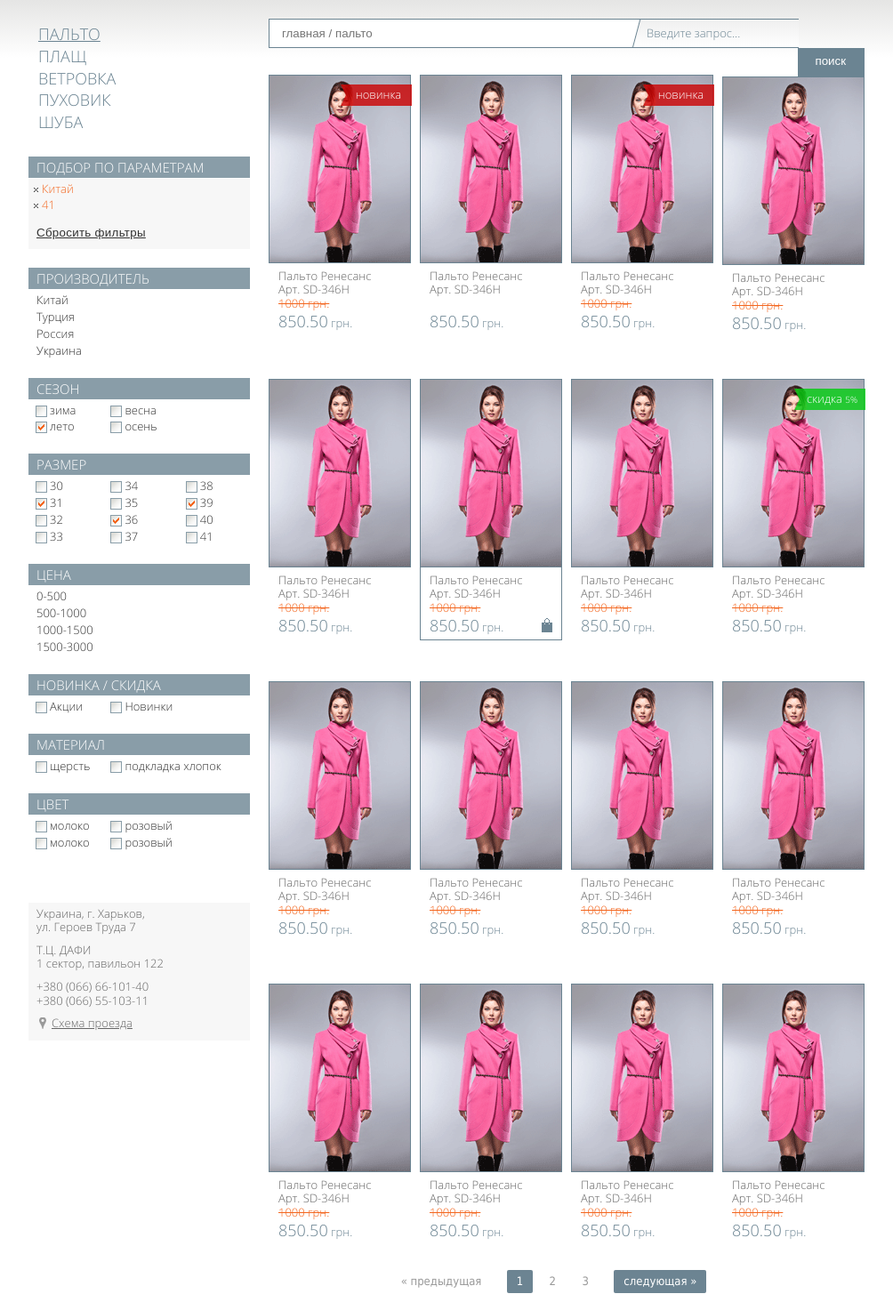
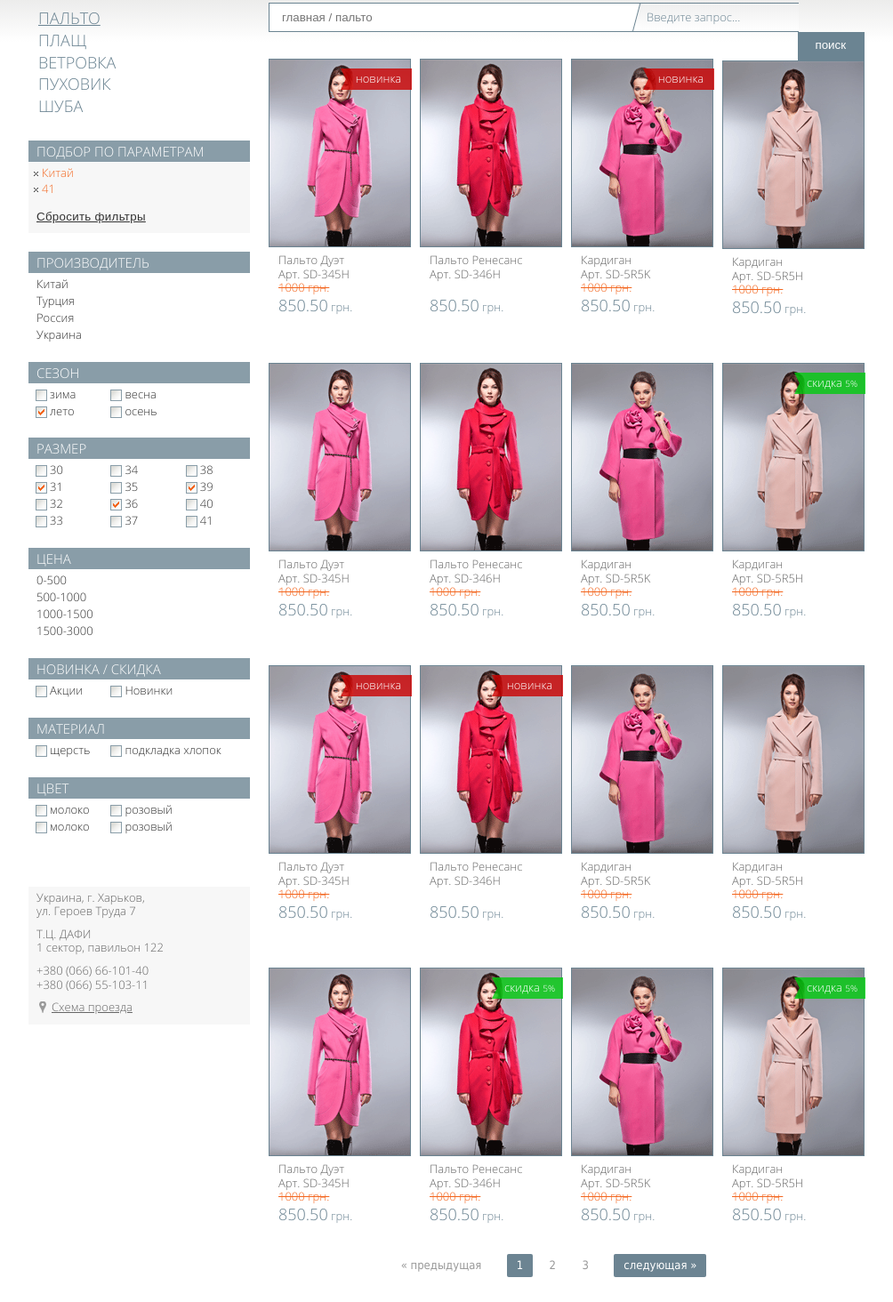
Before and after one commit to alexkoder/milena, a plain HTML site: page index.html in a window 1280 px wide. Shown: the part 156-1620 px from the top of the page at 89% size, without its empty margins (128-1132 px from the left). Drawn offline with nearby package versions, Linux system fonts and the light colour scheme.

Commit message:
Modified content

```diff
--- a/index.html
+++ b/index.html
@@ -4,7 +4,7 @@
 	<meta charset="UTF-8">
 	<title>Magazine</title>
 	<link rel="stylesheet" type="text/css" href="css/style.css">
-	<script src="https://ajax.googleapis.com/ajax/libs/jquery/3.1.0/jquery.min.js"></script> type="text/javascript"></script>
+	<script src="https://ajax.googleapis.com/ajax/libs/jquery/3.1.0/jquery.min.js"></script>
 	<script src='js/popup.js' type="text/javascript"></script>
 </head>
 <body>
@@ -201,15 +201,15 @@
 						<img src="img/img1.gif" alt="img">
 						<div class="img-border"></div>
 						<div class="product-description">
-							<p class="name">Пальто Ренесанс</p>
-							<p class="article">Арт. SD-346H</p>
+							<p class="name">Пальто Дуэт</p>
+							<p class="article">Арт. SD-345H</p>
 							<p class="old-price">1000 грн.</p>
 							<p class="price"><span>850.50</span> грн.</p>
 						</div>
 						<div class="sticker"><p>новинка</p></div>
 					</li>
 					<li>
-						<img src="img/img1.gif" alt="img">
+						<img src="img/img2.gif" alt="img">
 						<div class="img-border"></div>
 						<div class="product-description">
 							<p class="name">Пальто Ренесанс</p>
@@ -219,18 +219,38 @@
 						</div>
 					</li>
 					<li>
-						<img src="img/img1.gif" alt="img">
+						<img src="img/img3.gif" alt="img">
 						<div class="img-border"></div>
 						<div class="product-description">
-							<p class="name">Пальто Ренесанс</p>
-							<p class="article">Арт. SD-346H</p>
+							<p class="name">Кардиган</p>
+							<p class="article">Арт. SD-5R5K</p>
 							<p class="old-price">1000 грн.</p>
 							<p class="price"><span>850.50</span> грн.</p>
 						</div>
 						<div class="sticker"><p>новинка</p></div>
 					</li>
 					<li>
+						<img src="img/img4.gif" alt="img">
+						<div class="img-border"></div>
+						<div class="product-description">
+							<p class="name">Кардиган</p>
+							<p class="article">Арт. SD-5R5H</p>
+							<p class="old-price">1000 грн.</p>
+							<p class="price"><span>850.50</span> грн.</p>
+						</div>
+					</li>
+					<li>
 						<img src="img/img1.gif" alt="img">
+						<div class="img-border"></div>
+						<div class="product-description">
+							<p class="name">Пальто Дуэт</p>
+							<p class="article">Арт. SD-345H</p>
+							<p class="old-price">1000 грн.</p>
+							<p class="price"><span>850.50</span> грн.</p>
+						</div>
+					</li>
+					<li>
+						<img src="img/img2.gif" alt="img">
 						<div class="img-border"></div>
 						<div class="product-description">
 							<p class="name">Пальто Ренесанс</p>
@@ -240,21 +260,64 @@
 						</div>
 					</li>
 					<li>
+						<img src="img/img3.gif" alt="img">
+						<div class="img-border"></div>
+						<div class="product-description">
+							<p class="name">Кардиган</p>
+							<p class="article">Арт. SD-5R5K</p>
+							<p class="old-price">1000 грн.</p>
+							<p class="price"><span>850.50</span> грн.</p>
+						</div>
+					</li>
+					<li>
+						<img src="img/img4.gif" alt="img">
+						<div class="img-border"></div>
+						<div class="product-description">
+							<p class="name">Кардиган</p>
+							<p class="article">Арт. SD-5R5H</p>
+							<p class="old-price">1000 грн.</p>
+							<p class="price"><span>850.50</span> грн.</p>
+						</div>
+						<div class="sticker green"><p>скидка <span class='discount'>5%</span></p></div>
+					</li>
+					<li>
 						<img src="img/img1.gif" alt="img">
+						<div class="img-border"></div>
+						<div class="product-description">
+							<p class="name">Пальто Дуэт</p>
+							<p class="article">Арт. SD-345H</p>
+							<p class="old-price">1000 грн.</p>
+							<p class="price"><span>850.50</span> грн.</p>
+						</div>
+						<div class="sticker"><p>новинка</p></div>
+					</li>
+					<li>
+						<img src="img/img2.gif" alt="img">
 						<div class="img-border"></div>
 						<div class="product-description">
 							<p class="name">Пальто Ренесанс</p>
 							<p class="article">Арт. SD-346H</p>
+							<p class="old-price"> </p>
+							<p class="price"><span>850.50</span> грн.</p>
+						</div>
+						<div class="sticker"><p>новинка</p></div>
+					</li>
+					<li>
+						<img src="img/img3.gif" alt="img">
+						<div class="img-border"></div>
+						<div class="product-description">
+							<p class="name">Кардиган</p>
+							<p class="article">Арт. SD-5R5K</p>
 							<p class="old-price">1000 грн.</p>
 							<p class="price"><span>850.50</span> грн.</p>
 						</div>
 					</li>
-					<li class='active'>
-						<img src="img/img1.gif" alt="img">
+					<li>
+						<img src="img/img4.gif" alt="img">
 						<div class="img-border"></div>
 						<div class="product-description">
-							<p class="name">Пальто Ренесанс</p>
-							<p class="article">Арт. SD-346H</p>
+							<p class="name">Кардиган</p>
+							<p class="article">Арт. SD-5R5H</p>
 							<p class="old-price">1000 грн.</p>
 							<p class="price"><span>850.50</span> грн.</p>
 						</div>
@@ -263,14 +326,14 @@
 						<img src="img/img1.gif" alt="img">
 						<div class="img-border"></div>
 						<div class="product-description">
-							<p class="name">Пальто Ренесанс</p>
-							<p class="article">Арт. SD-346H</p>
+							<p class="name">Пальто Дуэт</p>
+							<p class="article">Арт. SD-345H</p>
 							<p class="old-price">1000 грн.</p>
 							<p class="price"><span>850.50</span> грн.</p>
 						</div>
 					</li>
 					<li>
-						<img src="img/img1.gif" alt="img">
+						<img src="img/img2.gif" alt="img">
 						<div class="img-border"></div>
 						<div class="product-description">
 							<p class="name">Пальто Ренесанс</p>
@@ -281,84 +344,25 @@
 						<div class="sticker green"><p>скидка <span class='discount'>5%</span></p></div>
 					</li>
 					<li>
-						<img src="img/img1.gif" alt="img">
+						<img src="img/img3.gif" alt="img">
 						<div class="img-border"></div>
 						<div class="product-description">
-							<p class="name">Пальто Ренесанс</p>
-							<p class="article">Арт. SD-346H</p>
+							<p class="name">Кардиган</p>
+							<p class="article">Арт. SD-5R5K</p>
 							<p class="old-price">1000 грн.</p>
 							<p class="price"><span>850.50</span> грн.</p>
 						</div>
 					</li>
 					<li>
-						<img src="img/img1.gif" alt="img">
+						<img src="img/img4.gif" alt="img">
 						<div class="img-border"></div>
 						<div class="product-description">
-							<p class="name">Пальто Ренесанс</p>
-							<p class="article">Арт. SD-346H</p>
+							<p class="name">Кардиган</p>
+							<p class="article">Арт. SD-5R5H</p>
 							<p class="old-price">1000 грн.</p>
 							<p class="price"><span>850.50</span> грн.</p>
 						</div>
-					</li>
-					<li>
-						<img src="img/img1.gif" alt="img">
-						<div class="img-border"></div>
-						<div class="product-description">
-							<p class="name">Пальто Ренесанс</p>
-							<p class="article">Арт. SD-346H</p>
-							<p class="old-price">1000 грн.</p>
-							<p class="price"><span>850.50</span> грн.</p>
-						</div>
-					</li>
-					<li>
-						<img src="img/img1.gif" alt="img">
-						<div class="img-border"></div>
-						<div class="product-description">
-							<p class="name">Пальто Ренесанс</p>
-							<p class="article">Арт. SD-346H</p>
-							<p class="old-price">1000 грн.</p>
-							<p class="price"><span>850.50</span> грн.</p>
-						</div>
-					</li>
-					<li>
-						<img src="img/img1.gif" alt="img">
-						<div class="img-border"></div>
-						<div class="product-description">
-							<p class="name">Пальто Ренесанс</p>
-							<p class="article">Арт. SD-346H</p>
-							<p class="old-price">1000 грн.</p>
-							<p class="price"><span>850.50</span> грн.</p>
-						</div>
-					</li>
-					<li>
-						<img src="img/img1.gif" alt="img">
-						<div class="img-border"></div>
-						<div class="product-description">
-							<p class="name">Пальто Ренесанс</p>
-							<p class="article">Арт. SD-346H</p>
-							<p class="old-price">1000 грн.</p>
-							<p class="price"><span>850.50</span> грн.</p>
-						</div>
-					</li>
-					<li>
-						<img src="img/img1.gif" alt="img">
-						<div class="img-border"></div>
-						<div class="product-description">
-							<p class="name">Пальто Ренесанс</p>
-							<p class="article">Арт. SD-346H</p>
-							<p class="old-price">1000 грн.</p>
-							<p class="price"><span>850.50</span> грн.</p>
-						</div>
-					</li>
-					<li>
-						<img src="img/img1.gif" alt="img">
-						<div class="img-border"></div>
-						<div class="product-description">
-							<p class="name">Пальто Ренесанс</p>
-							<p class="article">Арт. SD-346H</p>
-							<p class="old-price">1000 грн.</p>
-							<p class="price"><span>850.50</span> грн.</p>
-						</div>
+						<div class="sticker green"><p>скидка <span class='discount'>5%</span></p></div>
 					</li>
 				</ul>
 				<div class="pager">
```
Also changed, not shown: img/img2.gif (added), img/img3.gif (added), img/img4.gif (added).
